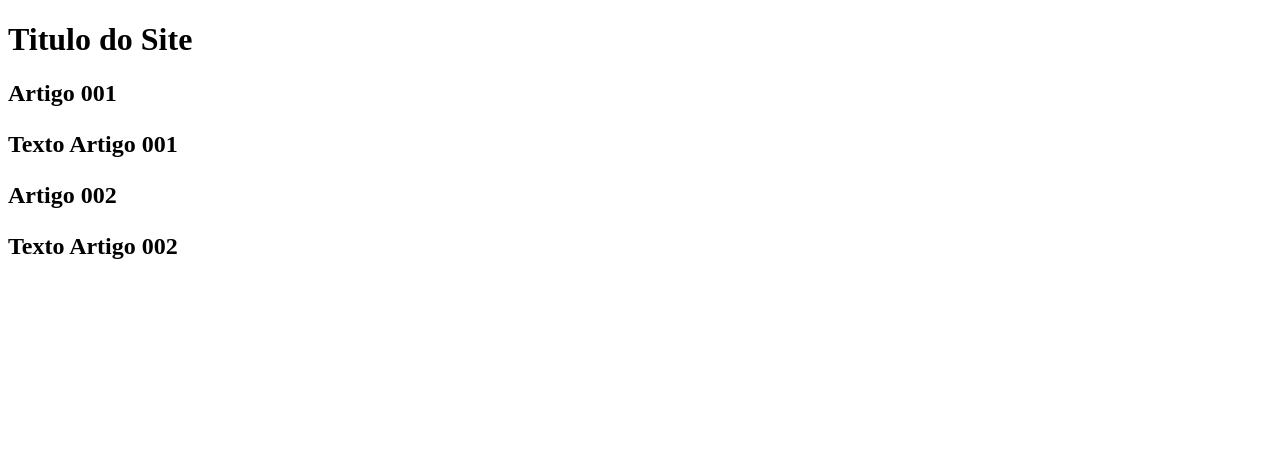
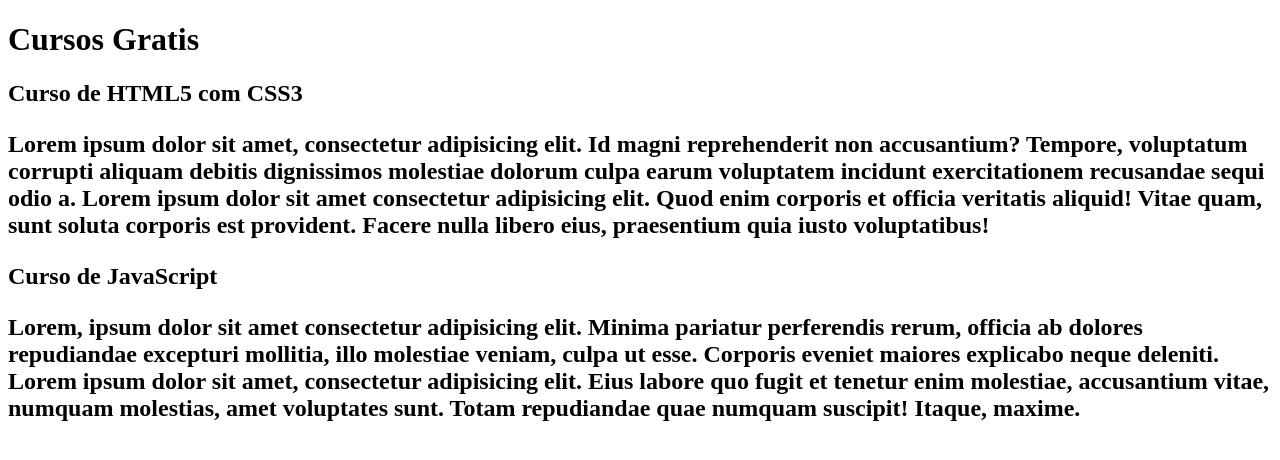
Before and after one commit to davidvlucca/projeto-site, a plain HTML site: page index.html in a window 1280 px wide. Drawn offline with Linux system fonts and the light colour scheme.

Commit message:
comecei a escrever o conteudo

```diff
--- a/index.html
+++ b/index.html
@@ -9,16 +9,16 @@
 <body>
     <main>
         <header>
-            <h1>Titulo do Site</h1>
+            <h1>Cursos Gratis</h1>
         </header>
         <article>
-            <h2>Artigo 001
-            <p>Texto Artigo 001</p>
+            <h2>Curso de HTML5 com CSS3
+            <p>Lorem ipsum dolor sit amet, consectetur adipisicing elit. Id magni reprehenderit non accusantium? Tempore, voluptatum corrupti aliquam debitis dignissimos molestiae dolorum culpa earum voluptatem incidunt exercitationem recusandae sequi odio a. Lorem ipsum dolor sit amet consectetur adipisicing elit. Quod enim corporis et officia veritatis aliquid! Vitae quam, sunt soluta corporis est provident. Facere nulla libero eius, praesentium quia iusto voluptatibus!</p>
             </h2>
         </article>
         <article>
-            <h2>Artigo 002
-            <p>Texto Artigo 002</p>
+            <h2>Curso de JavaScript
+            <p>Lorem, ipsum dolor sit amet consectetur adipisicing elit. Minima pariatur perferendis rerum, officia ab dolores repudiandae excepturi mollitia, illo molestiae veniam, culpa ut esse. Corporis eveniet maiores explicabo neque deleniti. Lorem ipsum dolor sit amet, consectetur adipisicing elit. Eius labore quo fugit et tenetur enim molestiae, accusantium vitae, numquam molestias, amet voluptates sunt. Totam repudiandae quae numquam suscipit! Itaque, maxime.</p>
             </h2>
         </article>
     </main>
```
